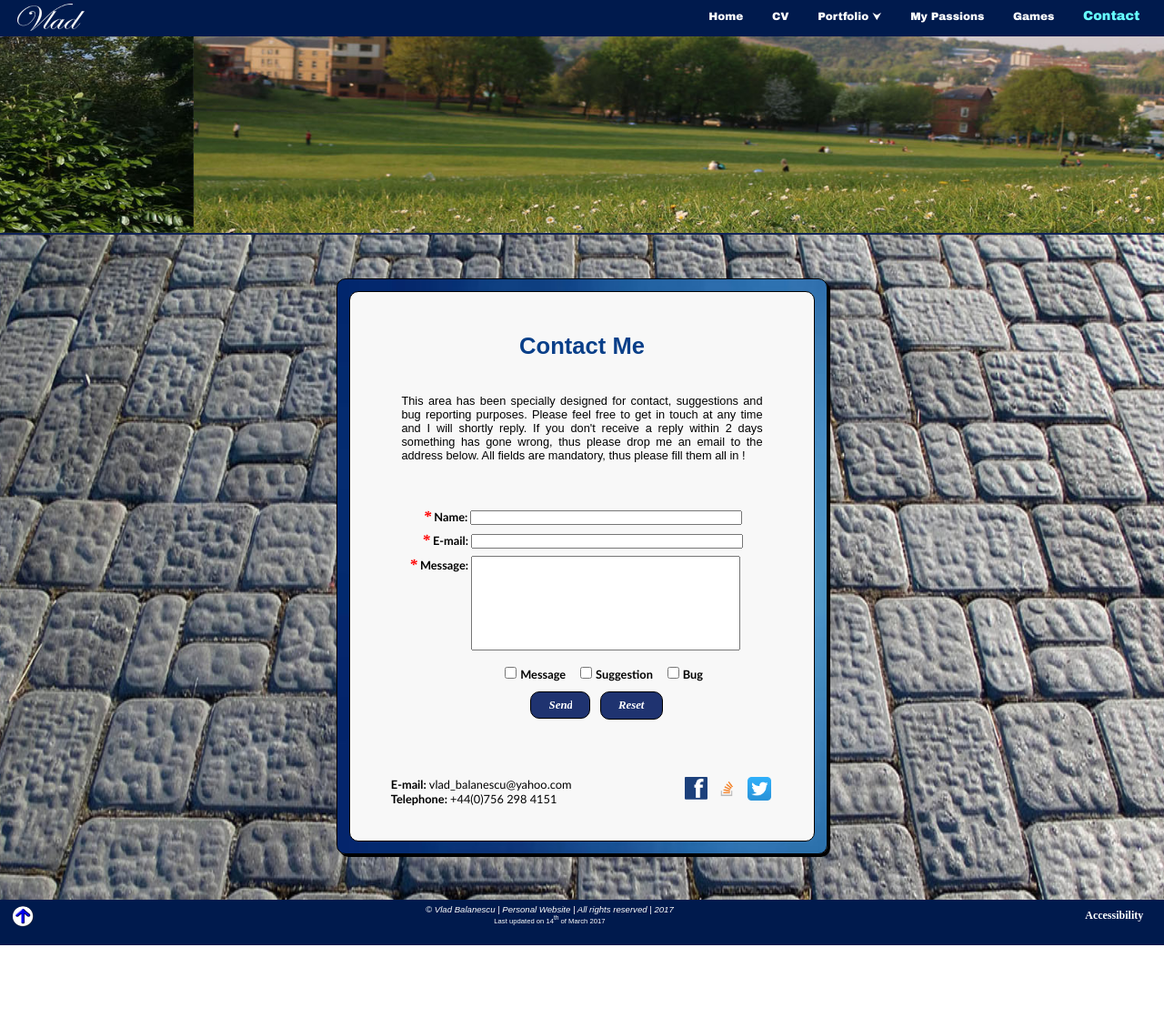
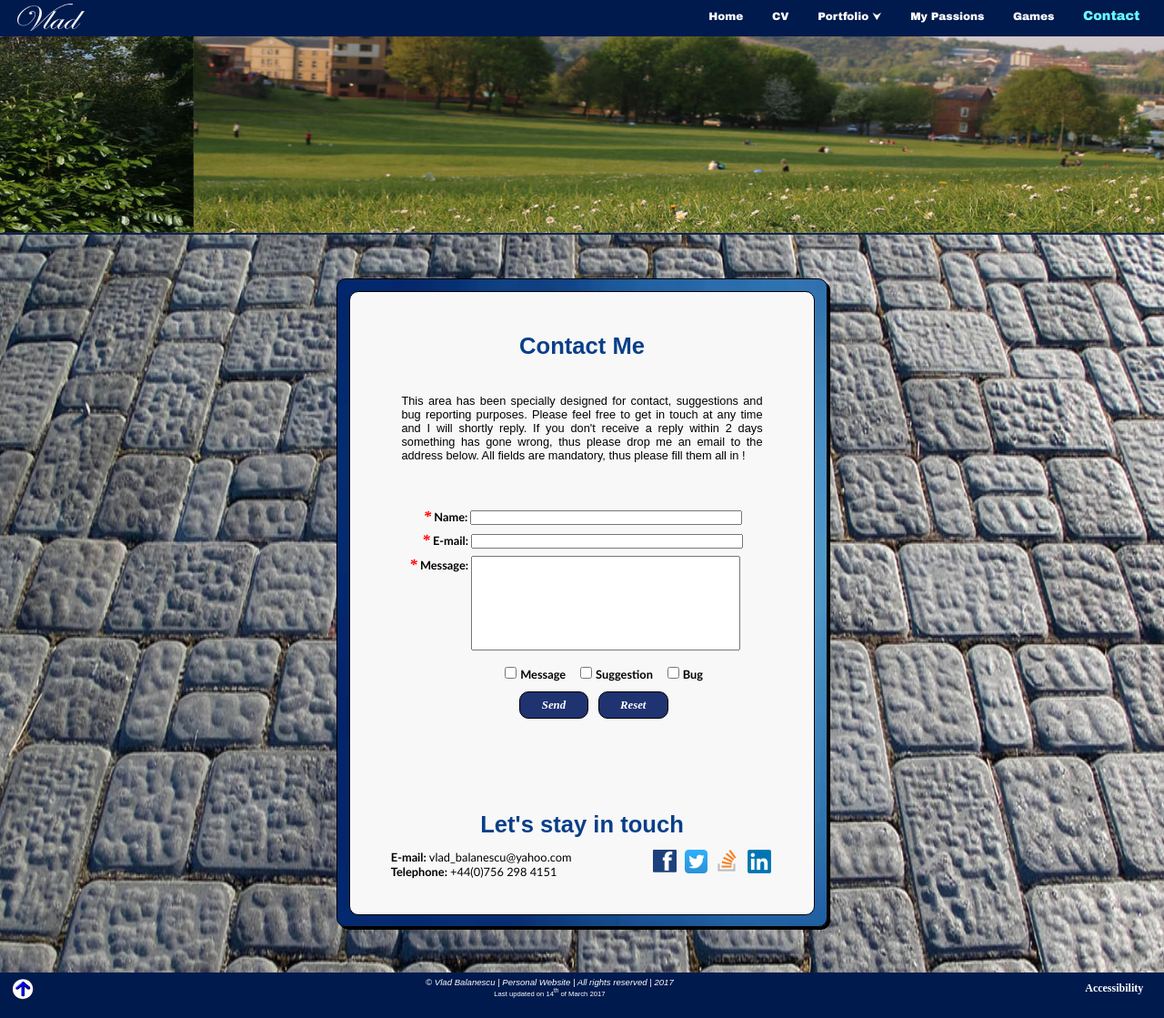
Before and after one commit to vladbalanescu/personalWebsite, a PHP site: page /contact.html in a window 1280 px wide. Shown: the whole page at 91% size. Before the commit the page ends 1039 px from the top, so only its background shows below. Run offline with PHP 8.4, Linux system fonts and the light colour scheme; some libraries are stand-ins or nearby versions.

Commit message:
Added linkedIn connection

```diff
--- a/Stylesheets/contact.css
+++ b/Stylesheets/contact.css
@@ -130,8 +130,8 @@
     resize: none;
 }
 
-#send {
-    width: 2vw;
+#send, #reset {
+    width: 6vw;
     background-color: #1F3370;
     font-size: 1vw;
     font-style: italic;
@@ -145,20 +145,10 @@
     border: 1px solid #000000;
     border-radius: 10px;
     padding: 0.5vw 1.5vw;
-    margin: 0.8vw 0.5vw 5vw 15vw;
 }
 
-#reset {
-    background-color: #1F3370;
-    font-size: 1vw;
-    font-style: italic;
-    font-family: serif;
-    font-weight: bold;
-    color: white;
-    border: 1px solid #000000;
-    border-radius: 10px;
-    cursor: pointer;
-    padding: 0.55vw 1.5vw;
+#send {
+  margin: 0.8vw 0.5vw 5vw 14vw;
 }
 
 #send:hover, #reset:hover {
@@ -168,6 +158,16 @@
     -o-transition: 0.8s;
     -ms-transition: 0.8s;
     transition: 0.8s;
+}
+
+#connectMore {
+  color: #093f89;
+  font-size: 2vw;
+  font-family: "Arial", serif;
+  font-weight: bold;
+  text-align: center;
+  margin-top: 3vw;
+  margin-bottom: 1vw;
 }
 
 .findMe {
--- a/contact.html
+++ b/contact.html
@@ -95,15 +95,18 @@
 						<input class="checkBox" type="checkbox" name="checkBox3">
 						<p> Bug </p>
 					</div>
-					<input id="send" type="" value="Send">
-					<input id="reset" type="reset" value="Reset">
+					<button id="send" type="">Send</button>
+					<button id="reset" type="reset">Reset</button>
 				</form>
 			</div>
 
+			<p id="connectMore">Let's stay in touch</p>
+
 			<div id="socialBox">
 				<a target="_blank" href="http://www.facebook.com/vldbalanescu"><img class="socialButton" src="Multimedia/Fb.png" alt="" /></a>
+				<a target="_blank" href="https://twitter.com/vlad_balanescu?lang=en"><img class="socialButton" src="Multimedia/Twitter.png" alt="" /></a>
 				<a target="_blank" href="http://stackoverflow.com/users/story/4913220"><img class="socialButton" src="Multimedia/StackOverflow.png" alt="" /></a>
-				<a target="_blank" href="https://twitter.com/vlad_balanescu?lang=en"><img class="socialButton" src="Multimedia/Twitter.png" alt="" /></a>
+				<a target="_blank" href="https://www.linkedin.com/in/vlad-balanescu-436522140/"><img class="socialButton" src="Multimedia/LinkedIn.png" alt="" /></a>
 			</div>
 			<p class="findMe"><span class="bold"> E-mail:</span> vlad_balanescu@yahoo.com </p>
 			<p class="findMe"><span class="bold"> Telephone: </span> +44(0)756 298 4151 </p>
```
Also changed, not shown: Multimedia/LinkedIn.png (added), Multimedia/StackOverflow.png.
